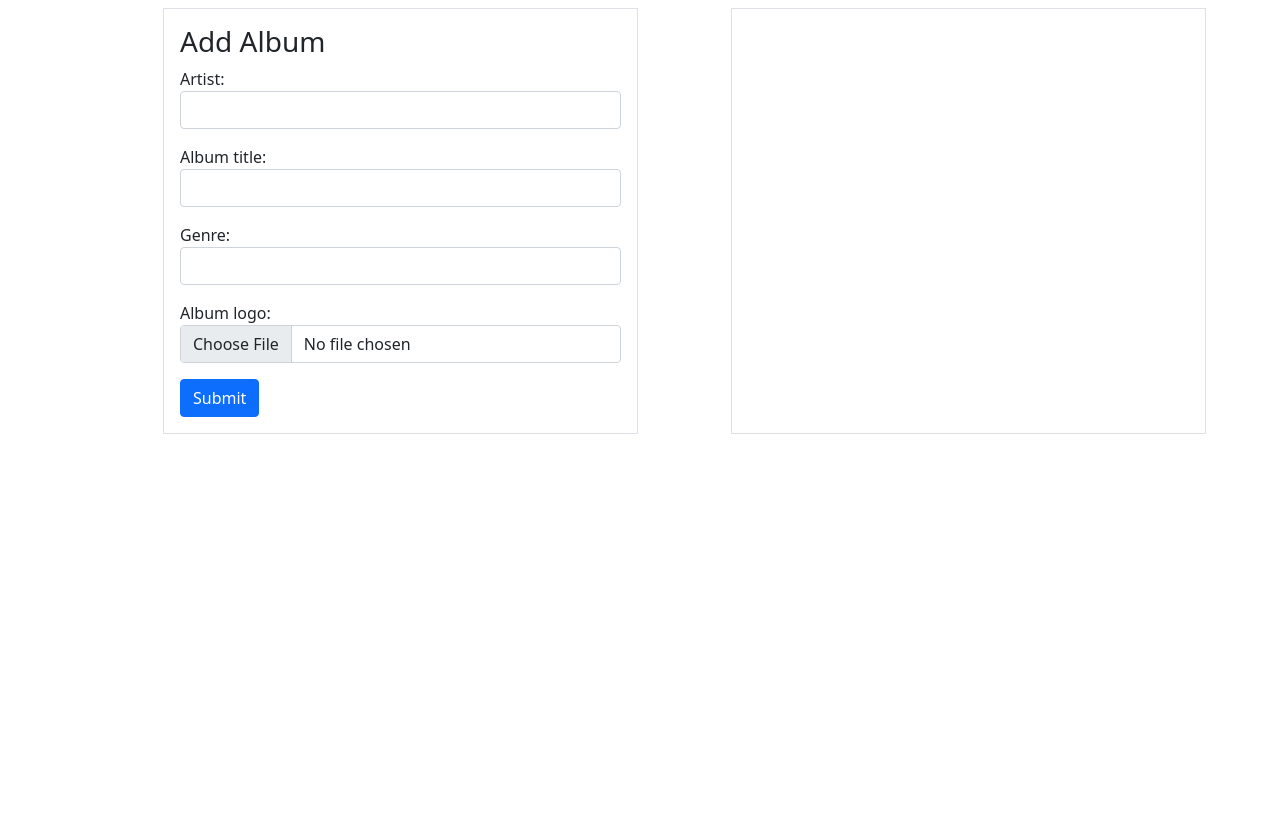
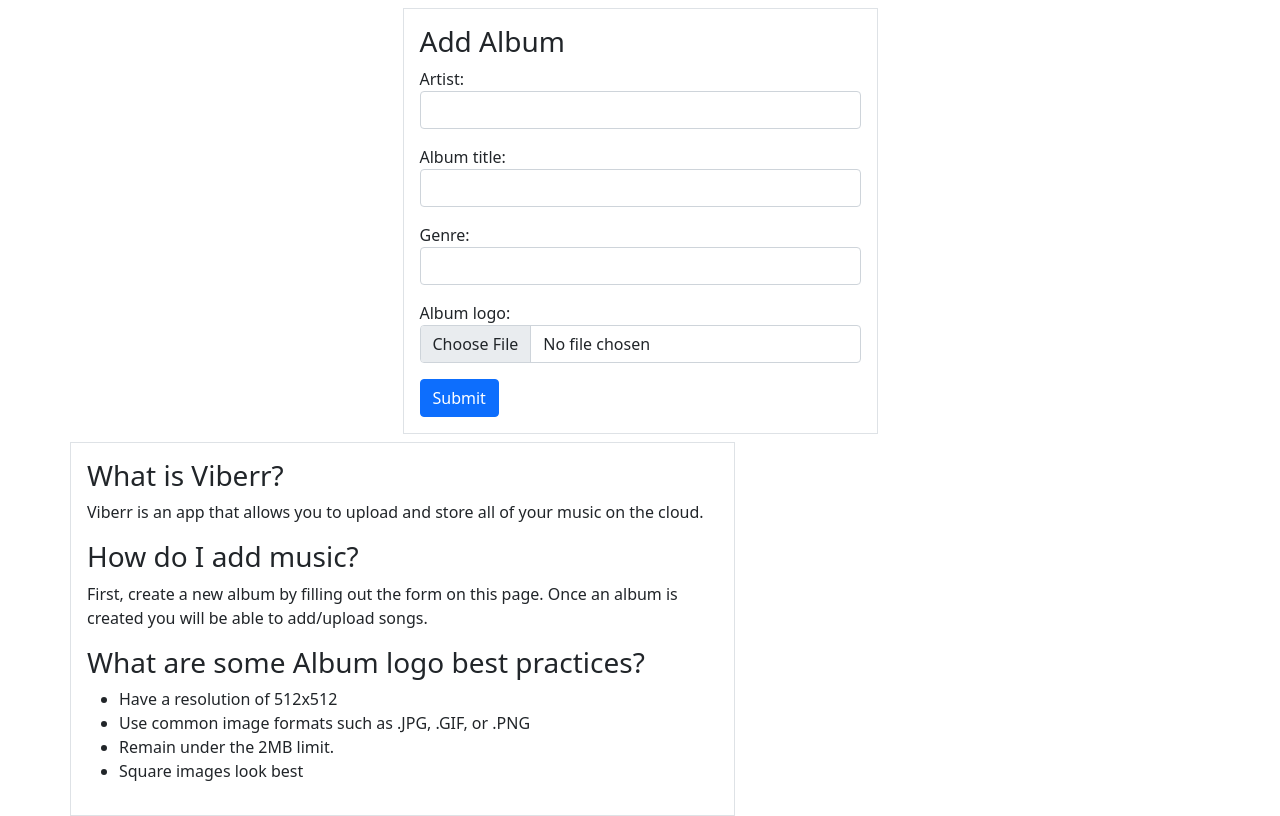
Before and after one commit to njirutitus/music-ict-project, a PHP site: page /addalbum.php in a window 1280 px wide. Shown: the part 56-872 px from the top of the page. Before the commit the page ends 490 px from the top, so only its background shows below. Run offline with PHP 8.4, Linux system fonts and the light colour scheme; the visitor is signed in with stand-in values (Sample User, id 1); tables that the repository leaves empty or names only in its code hold one stand-in row (values such as "Sample post"); data that the repository does not hold is empty; a stand-in replaces the project's code that opens the database connection; some libraries are stand-ins or nearby versions.

Commit message:
adding file upload and songs pages

```diff
--- a/addalbum.php
+++ b/addalbum.php
@@ -31,8 +31,22 @@ require_once './controllers/conn.php';
                 <input type="submit" value="Submit" class="btn btn-primary" name="submit">
             </form>
         </div>
-        <div class="col-sm-5 me-1 p-3 border mt-2">
-
+        <div class="col-sm-7 me-1 p-3 border mt-2">
+            <div class="panel panel-default">
+                <div class="panel-body">
+                    <h3>What is Viberr?</h3>
+                    <p>Viberr is an app that allows you to upload and store all of your music on the cloud.</p>
+                    <h3>How do I add music?</h3>
+                    <p>First, create a new album by filling out the form on this page. Once an album is created you will be able to add/upload songs.</p>
+                    <h3>What are some Album logo best practices?</h3>
+                    <ul>
+                        <li>Have a resolution of 512x512</li>
+                        <li>Use common image formats such as .JPG, .GIF, or .PNG</li>
+                        <li>Remain under the 2MB limit.</li>
+                        <li>Square images look best</li>
+                    </ul>
+                </div>
+            </div>
         </div>
     </div>
 </div>
--- a/controllers/addalbum.php
+++ b/controllers/addalbum.php
@@ -15,9 +15,10 @@
         $user = $_SESSION['user'];
         $albumlogo = $_FILES['albumlogo'];
 
-        require_once './uploadfile.php';
+        require_once './controllers/uploadfile.php';
+        $albumlogo = upload($albumlogo);
 
-        if (!upload($albumlogo)) {
+        if (!$albumlogo) {
             $n = rand(0,10);
             $albumlogo = "blank_product$n.jpg";
         }
--- a/controllers/uploadfile.php
+++ b/controllers/uploadfile.php
@@ -53,7 +53,7 @@ function upload($upfile) {
         $file_name = sha1_file($upfile['tmp_name']);
         if (!move_uploaded_file(
             $upfile['tmp_name'],
-            sprintf('../images/%s.%s',
+            sprintf('./images/%s.%s',
             $file_name ,
             $ext
             )
@@ -61,8 +61,8 @@ function upload($upfile) {
                 throw new RuntimeException('Failed to move uploaded file.');
             }
 
-            $albumlogo = $file_name.$ext;
-            return true;
+            $albumlogo = "$file_name.$ext";
+            return $albumlogo;
 
         } catch (RuntimeException $e) {
 
--- a/feedback.php
+++ /dev/null
@@ -1,21 +0,0 @@
-<!-- Feedbabck Message -->
-
-<?php if(isset($_SESSION['success'])) { ?>
-<div class="alert alert-success alert-dismissible fade show" role="alert">
-<?php echo $_SESSION['success']; ?>
-<button type="button" class="btn-close" data-bs-dismiss="alert" aria-label="Close"></button>
-</div>
-
-<?php unset($_SESSION['success']); }
-if(isset($_SESSION['error'])) { ?>
-
-
-<div class="alert alert-danger alert-dismissible fade show" role="alert">
-
-    <?php echo $_SESSION['error']; ?>
-    <button type="button" class="btn-close" data-bs-dismiss="alert" aria-label="Close"></button>
-</div>
-
-<?php
-unset($_SESSION['error']); }
-?>
```
Also changed, not shown: controllers/album.php (added, +21 -0 lines), controllers/songs.php (added, +28 -0 lines), songs.php (+40 -3 lines), images/07cc49ac644a41fa4d5ad07133322befbb52ffb5.jpg (added), images/1c227dbe56a59799bb546115e04c86cdd6e37b93.png (added), images/625b2a9b8184e0193bbd4492f71c47a66b4fbf4a.png (added), images/961e6c90c14ec2b45b06505f2598b3bf1d0b0b50.jpg (added), images/b6751208b78978bccd81750c5e966e9363221ea1.jpg (added), images/e06b5764dfb4668250c7101488fde994351868b0.jpg (added).
